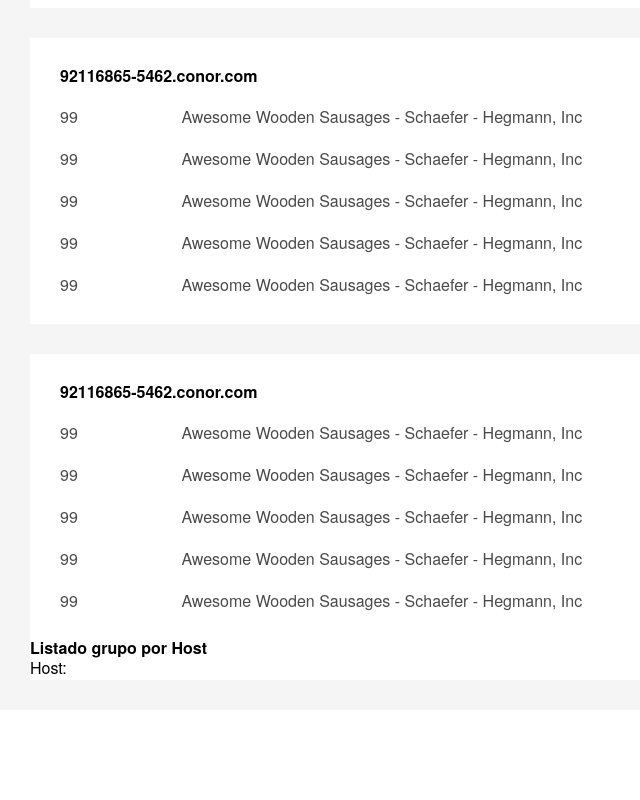
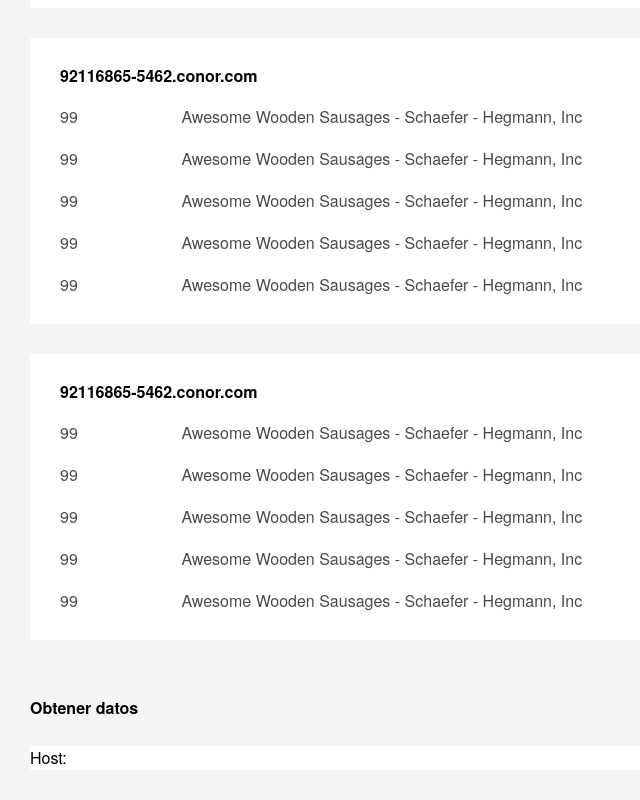
Before and after one commit to silviaparadag/apdex-board, a React (Create React App) app: page / in a window 1280 px wide. Shown: the part 1085-1885 px from the top of the page, without its empty margins (0-640 px from the left). Before the commit the page ends 1795 px from the top, so only its background shows below. Built offline with nearby package versions, Linux system fonts and the light colour scheme; no server answers; a web font is replaced by a local one.

Commit message:
Commit before split w/ JS components

```diff
--- a/src/components/App.js
+++ b/src/components/App.js
@@ -41,14 +41,15 @@ const handleToggleCheckbox = () => {
   //   });
   // };
 
-  const top25 = hostDataList.sort((a, b) => b.apdex - a.apdex).slice(0, 2);
+  const top25 = hostDataList.sort((a, b) => b.apdex - a.apdex).slice(0, 25);
+  console.log(top25);
 
   const htmlhostDataList = top25.map((object, hostIndex) => (
-    <li key={top25.id}>
-      <h2 className="hostList__apdex">{object.apdex}</h2>
-      <p className="hostList__app">{object.name}</p>
+    <li key={top25.id} className="hostList__li">
+      <h2 className="hostList__li--apdex">{object.apdex}</h2>
+      <p className="hostList__li--app">{object.name}</p>
       <ul>
-        <li className="hostList__hostName" key={hostIndex}>
+        <li className="hostList__li--hostName" key={hostIndex}>
           Host: {object.hosts}
         </li>
       </ul>
@@ -61,9 +62,9 @@ const handleToggleCheckbox = () => {
       <Main toggleLayout={toggleLayout} />
       <main className="main">
         <div>
-          <h3 className="main__title">Listado grupo por Host</h3>
+          <h3 className="main__title">Obtener datos</h3>
         </div>
-        <ul>{htmlhostDataList}</ul>
+        <ul className="hostList">{htmlhostDataList}</ul>
       </main>
     </div>
   );
--- a/src/services/api.js
+++ b/src/services/api.js
@@ -13,7 +13,7 @@ const callToApi = () => {
           // `hosts` is an array
           // hostOfHost: [newObject.host],
           apdex: newObject.apdex,
-          numOfHost: newObject.host.length,
+          numOfHosts: newObject.host.length,
         };
       });
       return result;
--- a/src/styles/layout/Main.scss
+++ b/src/styles/layout/Main.scss
@@ -4,9 +4,12 @@
     background-color: white;
     font-family: $font-main3;
     height: 80%;
+    margin-top: 30px;
 
     &__title {
+        background-color: #F5F5F5;
         font-weight: 600;
+        padding: 30px 0 30px 0;
     }
 }
 
@@ -124,17 +127,21 @@
 }
 
 .hostList {
-    color: rgb(37, 3, 139);
+    display: flex;
+    flex-direction: column;
+    gap: 30px;
 
-    &__app {
-        text-transform: uppercase;
-    }
+    &__li {
+        &--app {
+            text-transform: uppercase;
+        }
 
-    &__hostName {
-        line-height: 1.5rem;
-    }
+        &--hostName {
+            line-height: 1.5rem;
+        }
 
-    &__apdex {
-        color: red
+        &--apdex {
+            color: red
+        }
     }
 }
```
